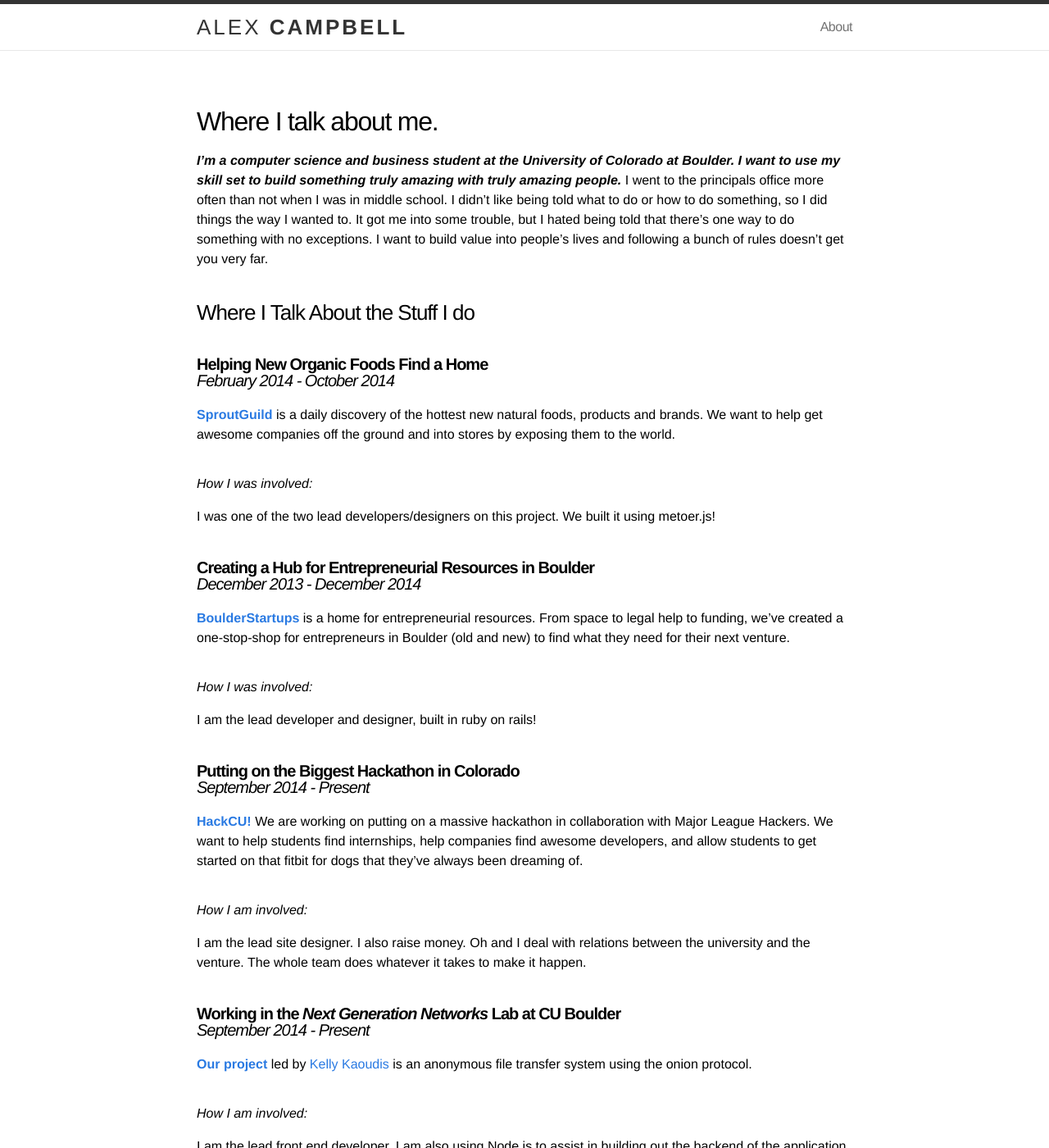
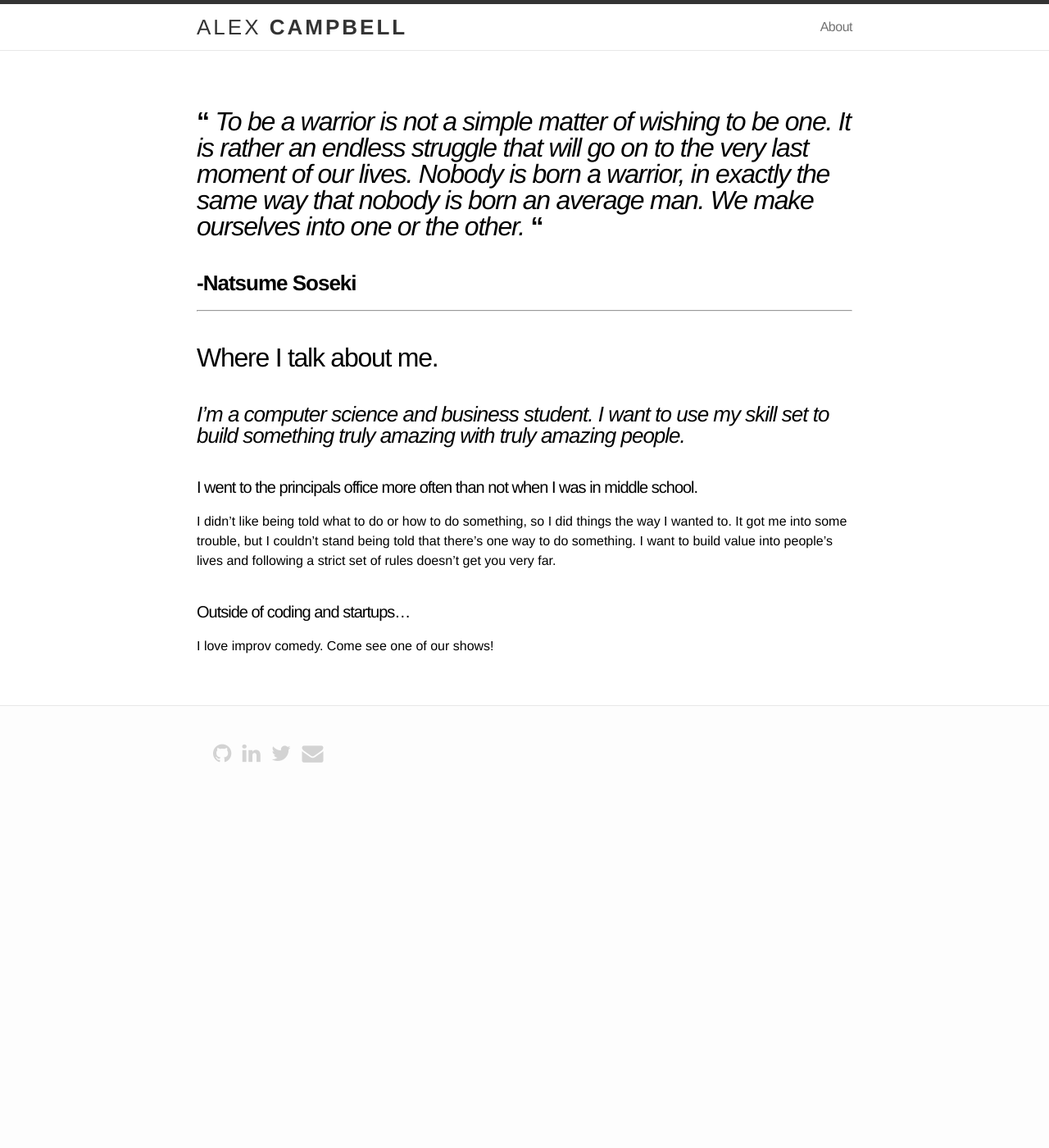
Before and after one commit to Zandrr/Zandrr.github.io, a Jekyll site: the page built from about.md, in a window 1280 px wide and 1400 px high. Shown: the whole window at 82% size. Built offline with Jekyll 4.4.1, drawn with Linux system fonts in a browser that asks for light colours; nearby versions of some CDN libraries; some of the changed text lies outside the part shown.

Commit message:
added blog post and changed about

```diff
--- a/about.md
+++ b/about.md
@@ -3,56 +3,23 @@ layout: page
 title: About
 permalink: /about/
 ---
-##Where I talk about me.
-***I'm a computer science and business student at the University of Colorado at Boulder. I want to use my skill set to build something truly amazing with truly amazing people.*** I went to the principals office more often than not when I was in middle school.  I didn't like being told what to do or how to do something, so I did things the way I wanted to.  It got me into some trouble, but I hated being told that there's one way to do something with no exceptions. I want to build value into people's lives and following a bunch of rules doesn't get you  very far.
-
-###Where I Talk About the Stuff I do
 
 
-####**Helping New Organic Foods Find a Home** <br> *February 2014 - October 2014*
-**[SproutGuild]("http://SproutGuild.com")** is a daily discovery of the hottest new natural foods, products and brands.  We want to help get awesome companies off the ground and into stores by exposing them to the world.
+##**"** *To be a warrior is not a simple matter of wishing to be one. It is rather an endless struggle that will go on to the very last moment of our lives. Nobody is born a warrior, in exactly the same way that nobody is born an average man. We make ourselves into one or the other.* **"**
+
+###**-Natsume Soseki**
+
+---
 
 
-#####*How I was involved:*
-I was one of the two lead developers/designers on this project.  We built it using metoer.js!
+## Where I talk about me.
+
+###*I'm a computer science and business student. I want to use my skill set to build something truly amazing with truly amazing people.*
 
 
-####**Creating a Hub for Entrepreneurial Resources in Boulder** <br> *December 2013 - December 2014*
-**[BoulderStartups]("http://Boulderstartups.org")** is a home for entrepreneurial resources.  From space to legal help to  funding, we've created a one-stop-shop for entrepreneurs in Boulder (old and new) to find what they need for their next venture.
+####I went to the principals office more often than not when I was in middle school.
+I didn't like being told what to do or how to do something, so I did things the way I wanted to.  It got me into some trouble, but I couldn't stand being told that there's one way to do something. I want to build value into people's lives and following a strict set of rules doesn't get you very far.
 
 
-#####*How I was involved:*
-I am the lead developer and designer, built in ruby on rails!
-
-
-####**Putting on the Biggest Hackathon in Colorado** <br> *September 2014 - Present*
-**[HackCU!]("http://hackcu.org")**  We are working on putting on a massive hackathon in collaboration with Major League Hackers.  We want to help students find internships, help companies find awesome developers, and allow students to get started on that fitbit for dogs that they've always been dreaming of.
-
-
-#####*How I am involved:*
-I am the lead site designer.  I also raise money.  Oh and I deal with relations between the university and the venture.  The whole team does whatever it takes to make it happen.
-
-
-####**Working in the *Next Generation Networks* Lab at CU Boulder** <br> *September 2014 - Present*
-**[Our project](https://github.com/kaoudis/phonebook.js)** led by [Kelly Kaoudis](https://csel.cs.colorado.edu/~kaoudis/) is an anonymous file transfer system using the onion protocol.
-
-
-#####*How I am involved:*
-I am the lead front end developer.  I am also using Node.js to assist in building out the backend of the application.
-
-
-
-####**Teaching Git and GitHub to Introductory Computer Science Students** <br> *December 2014 - Present*
-**[Part time teacher.](https://speakerdeck.com/zandrr)** I believe that learning git and github early in a software engineer's career is vital to their success in both school and industry.  My university does not formally teach the tools, yet they expect students to effectively use them. This is pretty backwards if you ask me.  Thus I have been teaching git and github to classes from 50 to 250 students.
-
-#####*How I am involved:*
-I develop and implement entire lesson plans based on skill level!
-
-
-####**User Experience Design Researcher at Edify Technologies** <br> *December 2014 - Present*
-The good people at **[Edify Technologies](http://www.sketchasong.com/#/)** are working on creating the greatest music education experience that they can by developing a suite of applications aimed at children ages 6-10!
-
-
-
-#####*How I am involved:*
-I'm one of two user experience design researchers.  My job is to meet with as many parents, music teachers, and kids as I possibly can in order to gain insights into how to improve user experience.
+####Outside of coding and startups...
+I love improv comedy.  Come see one of our shows!
```
Also changed, not shown: _posts/2014-04-26-Introduction-to_APIs.markdown (added, +421 -0 lines), 5 other files.
